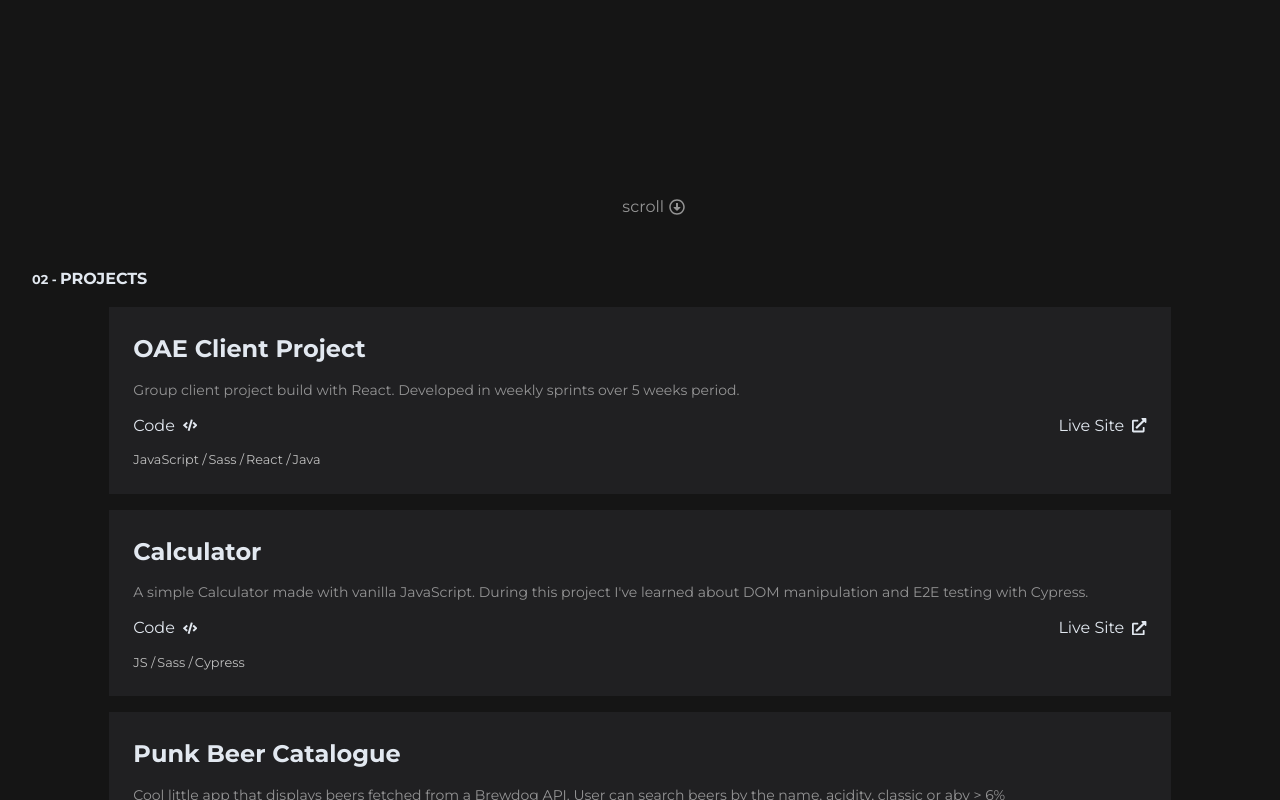
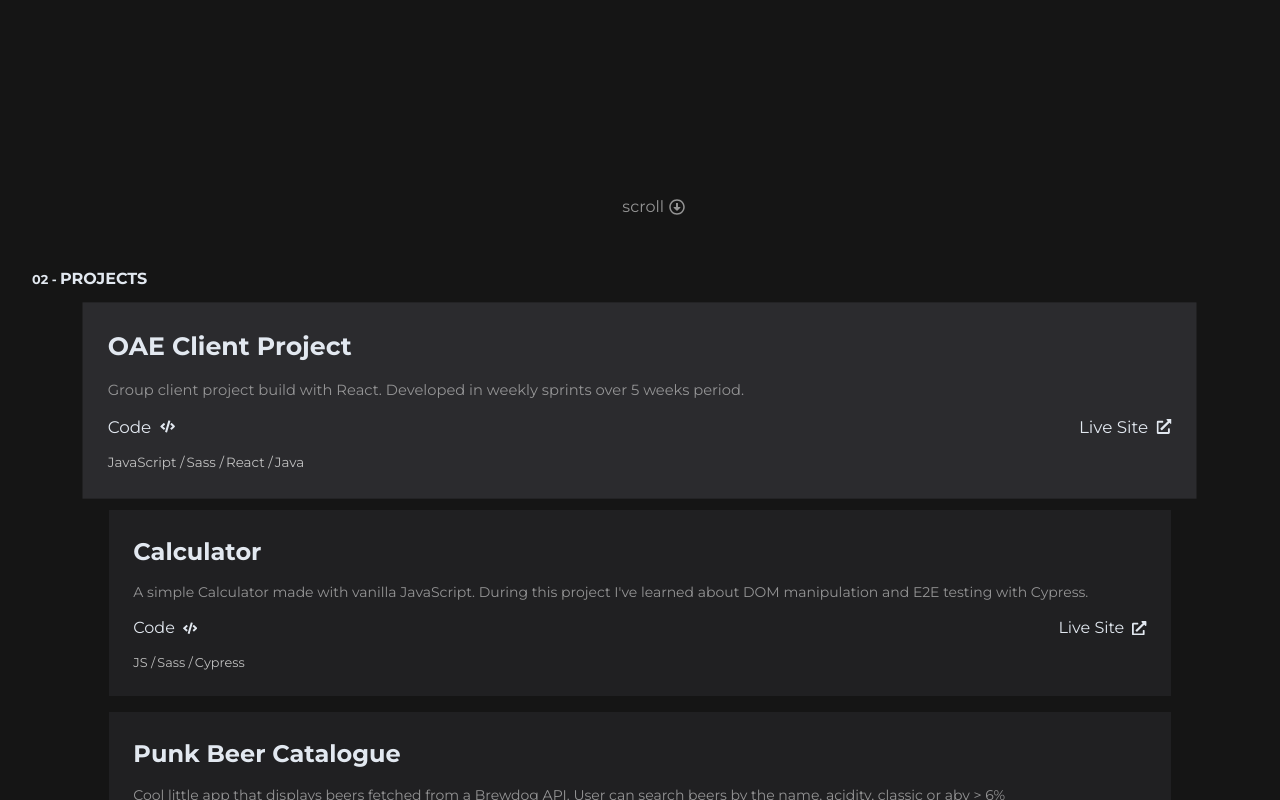
Before and after one commit to tommyb89/portfolio-react, a React (Create React App) app: page / in a window 1280 px wide. In both pictures the pointer is over the element 639 px from the left and 965 px from the top of the page. Shown: the part 565-1365 px from the top of the page. Built offline with nearby package versions, Linux system fonts and the light colour scheme; a web font is replaced by a local one.

Commit message:
hover on cards implemented

```diff
--- a/src/components/Card/Card.scss
+++ b/src/components/Card/Card.scss
@@ -8,6 +8,12 @@
   justify-content: space-around;
   background-color: #202022;
   gap: 0.8rem;
+  transition: 0.3s;
+
+  &:hover {
+    transform: scale(1.05);
+    background-color: #2b2b2e;
+  }
 
   &__img {
     width: 100px;
@@ -34,6 +40,11 @@
     color: #e2e8f0;
     display: flex;
     align-items: center;
+    transition: 0.3s;
+
+    &:hover {
+      color: #949495;
+    }
   }
 
   &__icon {
```
